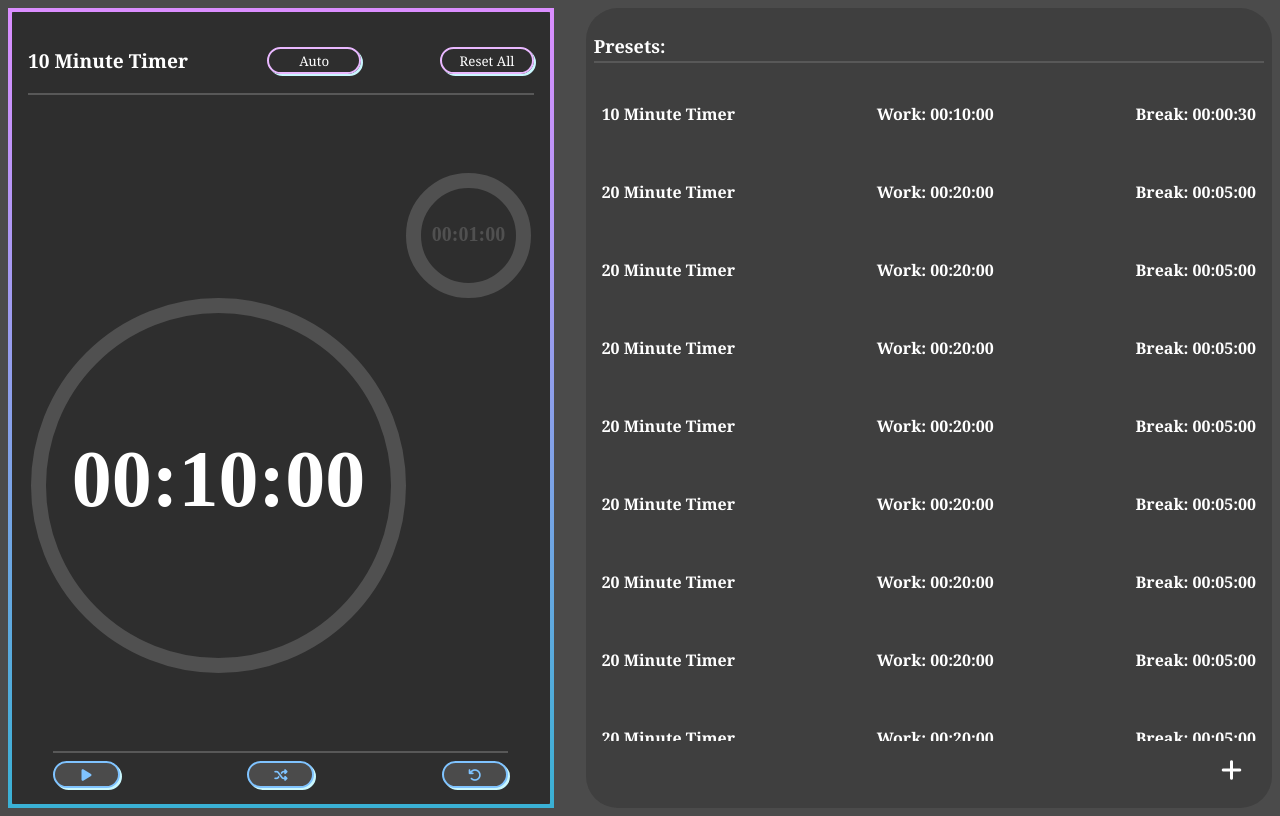
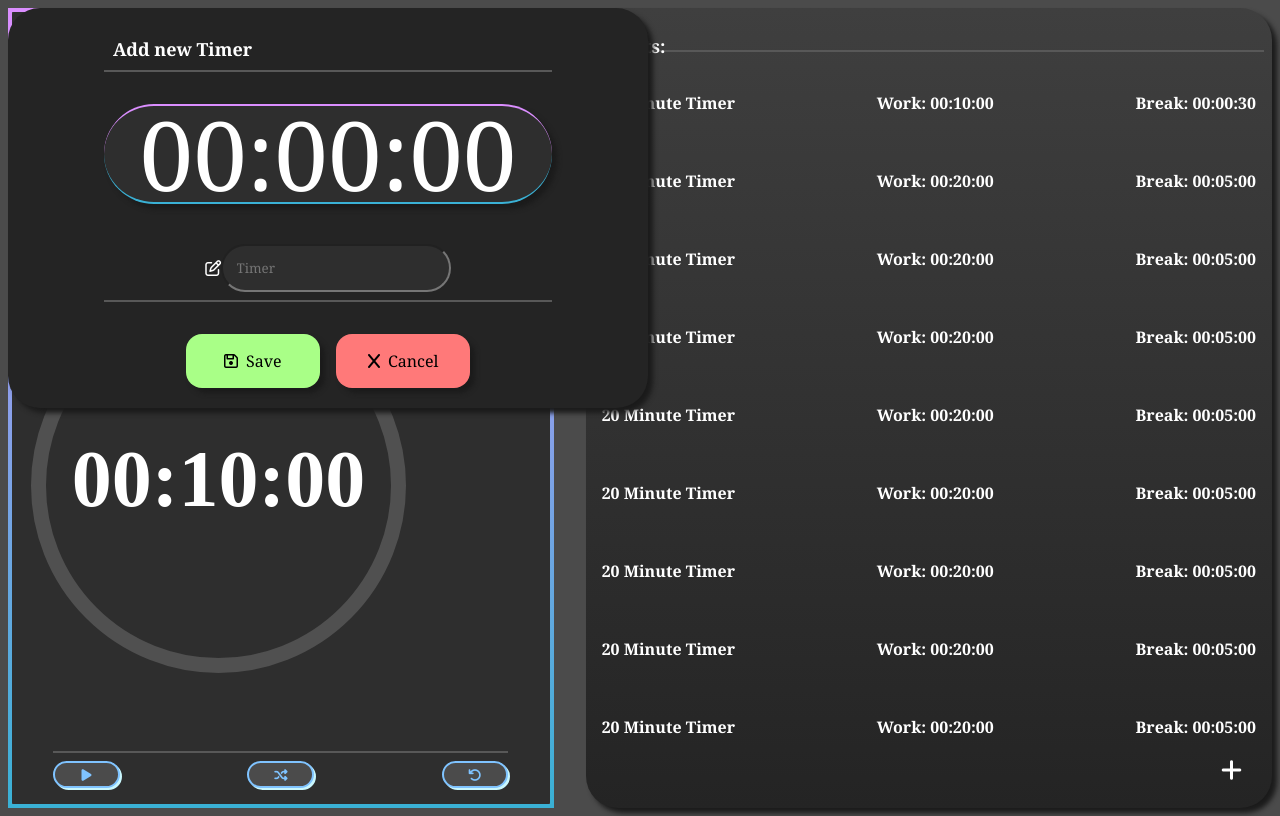
Before and after one commit to batabutter/tumato-pomodoro-timer, a website with bundled scripts: page index.html in a window 1280 px wide. Built offline with nearby package versions, Linux system fonts and the light colour scheme.

Commit message:
created pop-up window for the timer

```diff
--- a/customization/timer-presets.json
+++ b/customization/timer-presets.json
@@ -49,6 +49,11 @@
             "name": "20 Minute Timer",
             "workDuration": "1200000",
             "breakDuration": "300000"
+        },
+        {
+            "name": "20 Minute Timer",
+            "workDuration": "1200000",
+            "breakDuration": "300000"
         }
     ]
 }
--- a/index.css
+++ b/index.css
@@ -1,6 +1,7 @@
 * {
     background-color: rgb(75, 75, 75);
-    font-family: Georgia, 'Times New Roman', Times, serif
+    font-family: Georgia, 'Times New Roman', Times, serif;
+    box-sizing: border-box;
 }
 
 :root{
@@ -34,6 +35,12 @@
 
     --preset-buttons-color: white;
 
+    --save-button-bg: rgb(169, 255, 135);
+    --save-button-bg-hover: rgb(127, 192, 102);
+    --save-button-bg-active: rgb(208, 255, 190);
+    --cancel-button-bg: rgb(255, 121, 121);
+    --cancel-button-bg-hover: rgb(214, 102, 102);
+    --cancel-button-bg-active: rgb(255, 172, 172);
 }
 
 .content_wrapper {
@@ -151,8 +158,12 @@ button.timer_button *{
     width: 60%;
     border-radius: 2em;
     height: 100%;
+    background-image:
+        linear-gradient(to bottom,
+        var(--preset-container-bg),
+        rgb(36, 36, 36));
     background-color: var(--preset-container-bg);
-    box-shadow: 5px 5px 5px var(--container-bg-color);
+    box-shadow: 5px 5px 5px rgb(27, 27, 27);
     padding: 0.5em;
 }
 
@@ -260,3 +271,137 @@ button.timer_button *{
 .preset_options i {
     font-size:x-large;
 }
+
+.create_timer_container {
+    display: flex;
+    flex-direction: column;
+    align-items: center;
+    gap: 2em;
+    justify-content: center;
+    width: 50%;
+    height: 50vh;
+
+    background-color: rgb(36, 36, 36);
+    border-radius: 2em;
+    box-shadow: 5px 5px 5px rgb(27, 27, 27);
+    position: absolute;
+
+    color: white;
+}
+
+.create_timer_container_inner {
+    display: flex;
+    flex-direction: column;
+    align-items: center;
+    gap: 2em;
+    justify-content: center;
+    width: 70%;
+    height: 100%;
+
+    color: white;
+}
+
+.create_timer_container * {
+    background: transparent;
+    margin: 0;
+
+}
+
+.create_timer_container_title {
+    font-weight: bold;
+    font-size: large;
+    text-align: left;
+    width: 100%;
+    border-bottom: 2px solid var(--timer-name-border-bottom);
+    padding: 0.5em;
+}
+
+.create_timer_name {
+    display: flex;
+    justify-content: center;
+    align-items: center;
+    border-bottom: 2px solid var(--timer-name-border-bottom);
+    padding: 0.5em;
+    width: 100%;
+}
+
+.create_timer_name input{
+    color: white;
+    padding: 1em;
+    border-radius: 2em;
+    background-color: var(--timer-container-bg-color);
+}
+
+.interactive_create_timer {
+    display: flex;
+    justify-content: center;
+    align-items: center;
+    text-align: center;
+    background-color: var(--timer-container-bg-color);
+    border-radius: 2em;
+    width: 100%;
+    height: 25%;
+    font-size: 6em;
+    border-top: 2px solid var(--timer-container-gradient-top);
+    border-bottom: 2px solid var(--timer-container-gradient-bottom);
+    box-shadow: 5px 5px 5px rgb(27, 27, 27);
+}
+
+.timer_segment {
+    border-radius: 0.25em;
+}
+
+.timer_segment:hover {
+    background-color: rgb(88, 88, 88);
+}
+
+.create_timer_button_layout {
+    display: flex;
+    justify-content: center;
+    width: 100%;
+    gap: 1em;
+}
+
+.save_button {
+    display: flex;
+    gap: 0.5em;
+    align-items: center;
+    justify-content: center;
+    background-color: var(--save-button-bg);
+    border-radius: 1em;
+    border: none;
+    padding: 1em;
+    width: 30%;
+    font-size: 1em;
+    box-shadow: 5px 5px 5px rgb(27, 27, 27);
+}
+
+.save_button:hover {
+    background-color: var(--save-button-bg-hover);
+}
+
+.save_button:active {
+    background-color: var(--save-button-bg-active);
+}
+
+.cancel_button {
+    display: flex;
+    gap: 0.5em;
+    align-items: center;
+    justify-content: center;
+    background-color: var(--cancel-button-bg);
+    border: none;
+    border-radius: 1em;
+    padding: 1em;
+    width: 30%;
+    font-size: 1em;
+    box-shadow: 5px 5px 5px rgb(27, 27, 27);
+}
+
+.cancel_button:hover {
+    background-color: var(--cancel-button-bg-hover);
+}
+
+.cancel_button:active {
+    background-color: var(--cancel-button-bg-active);
+}
--- a/index.html
+++ b/index.html
@@ -9,6 +9,32 @@
     </head>
 
     <body>
+        <div class="create_timer_container">
+            <div class="create_timer_container_inner">
+                <div class="create_timer_container_title"><p>Add new
+                        Timer</p></div>
+                <div class="interactive_create_timer">
+                    <div class="timer_segment"><p>00</p></div>:
+                    <div class="timer_segment"><p>00</p></div>:
+                    <div class="timer_segment"><p>00</p></div>
+                </div>
+                <div class="create_timer_name">
+                    <i class="fa-regular fa-pen-to-square"></i>
+                    <input placeholder="Timer" />
+                </div>
+                <div class="create_timer_button_layout">
+                    <button id="save_button" class="save_button">
+                        <i class="fa-regular fa-floppy-disk"></i>
+                        Save
+                    </button>
+                    <button id="cancel_button" class="cancel_button">
+                        <i class="fa-solid fa-x"></i>
+                        Cancel
+                    </button>
+                </div>
+            </div>
+        </div>
+
         <div class="content_wrapper">
             <div class="timer_container">
                 <div class="timer_name">
@@ -17,14 +43,14 @@
                     <button id="reset_all_button">Reset All</button>
                 </div>
 
-
                 <div class="canvas_timer_container">
                     <canvas id="timer" width="500" height="500"></canvas>
                 </div>
 
                 <div class="button_layout">
                     <button id="start_button" class="timer_button">
-                        <i id="start_icon" class="fa-solid fa-play"></i></button>
+                        <i id="start_icon"
+                            class="fa-solid fa-play"></i></button>
 
                     <button id="switch_button" class="timer_button">
                         <i class="fa-solid fa-shuffle"></i></button>
@@ -40,7 +66,7 @@
                     <div class="timer_preset_title"><p>Presets:</p></div>
                     <div class="preset_list" id="timer_preset_list"></div>
                     <div class="preset_options">
-                        <button>
+                        <button id="plus_button">
                             <i class="fa-solid fa-plus"></i>
                         </button>
                     </div>
--- a/src/timer.ts
+++ b/src/timer.ts
@@ -326,6 +326,8 @@ export const updateTimer = (name: string, workTime: number, breakTime: number) =
 
     FocusedTimer = WorkTimer;
 
+    reset_all();
+
     draw_background();
 }
 
```
